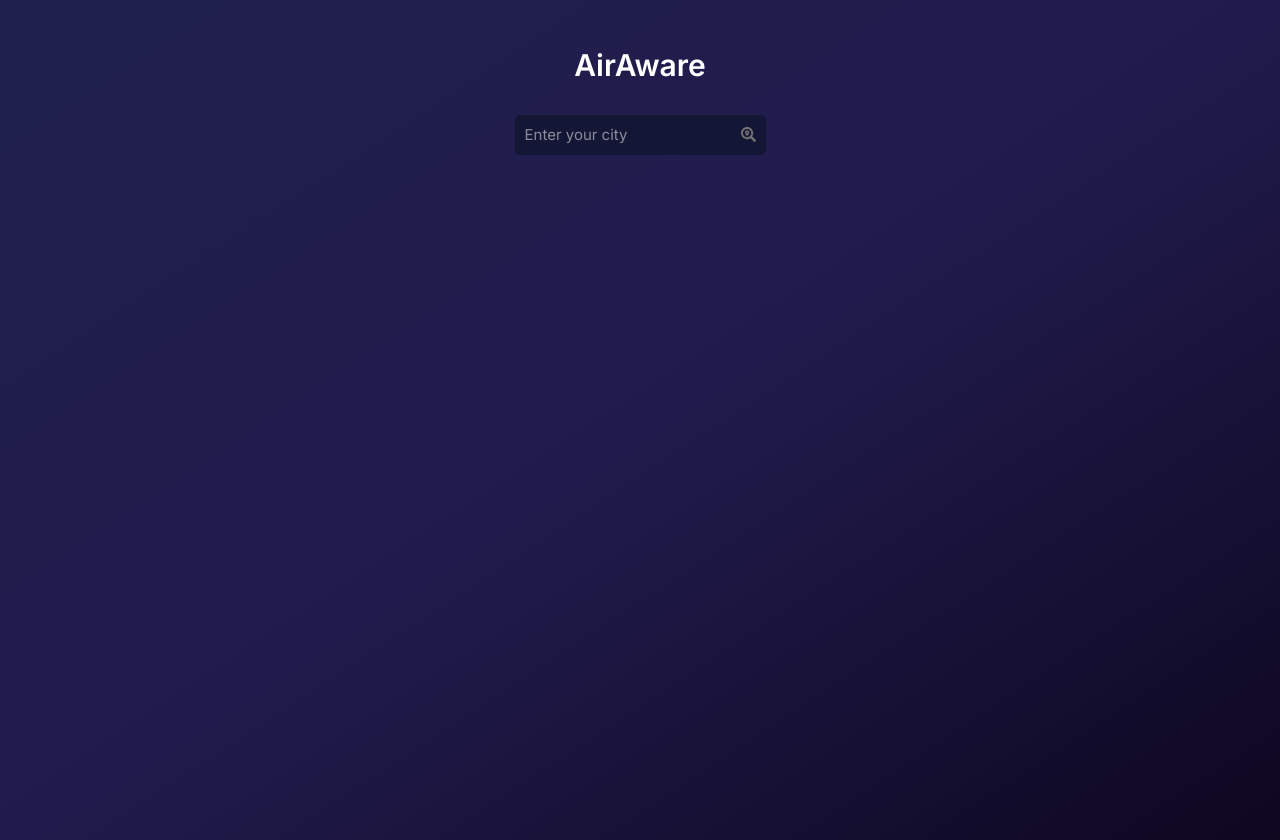
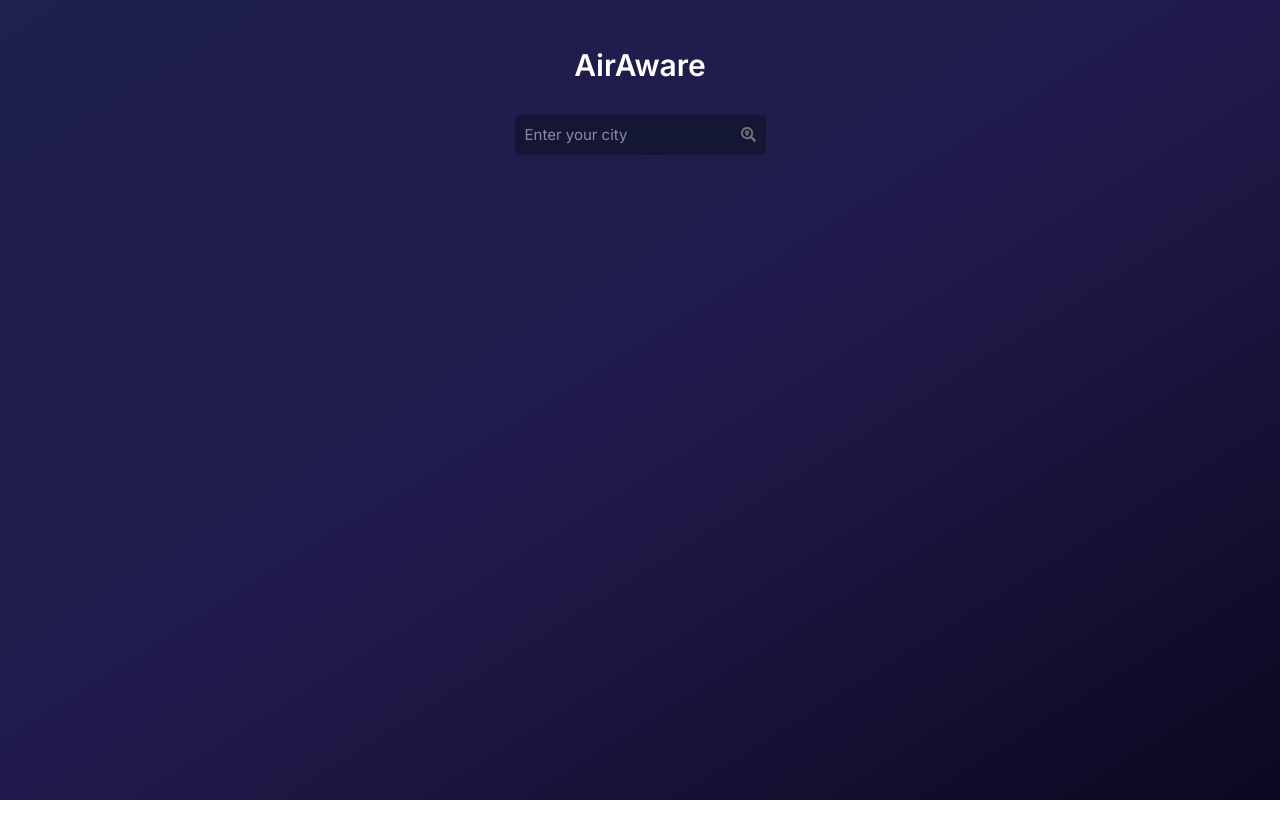
Before and after one commit to devashishshres/AQIChecker, a React (Vite) app in the folder client/: page / in a window 1280 px wide. After the commit the page ends 800 px from the top, so only its background shows below. Built offline with nearby package versions, Linux system fonts and the light colour scheme.

Commit message:
Add AQIGauge and AQITipCard component in App

```diff
--- a/client/src/App.tsx
+++ b/client/src/App.tsx
@@ -2,6 +2,9 @@ import { useState } from 'react'
 import './App.css'
 import { Search } from './components/Search'
 import type { AQIResponse, aqiData } from './AQI';
+import { AQIGauge } from './components/AQIGauge';
+import { getAQIColorAndLabel } from './utils/AQIUtils';
+import { AQITipCard } from './components/AQITipCard';
 
 
 function App() {
@@ -26,7 +29,6 @@ function App() {
     try {
       const data = await fetchAqiData(city);
       setApiData(data.data);
-      console.log("👀 apiData:", data.data);
     } catch (error) {
       setError("Could not fetch API data! Error: " + (error as Error).message);
     } finally {
@@ -36,7 +38,7 @@ function App() {
 
   return (
     <main>
-      <div className='flex flex-col items-center min-h-screen gap-14'>
+      <div className='flex flex-col items-center max-h-screen gap-14'>
         <h1 className='mt-12 text-5xl font-semibold'>AirAware</h1>
         <Search city={city} setCity={setCity} handleSubmit={handleSubmit}/>
 
@@ -46,7 +48,8 @@ function App() {
 
         {apiData && (
           <div>
-            AQI: {apiData.aqi}
+            <AQIGauge value={Number(apiData.aqi)} text={getAQIColorAndLabel(Number(apiData.aqi)).label} color={getAQIColorAndLabel(Number(apiData.aqi)).color}/>
+            <AQITipCard aqi={Number(apiData.aqi)}/>
           </div>
         )}
       </div>
```
